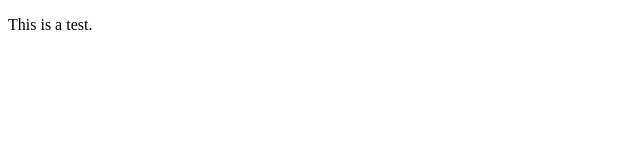
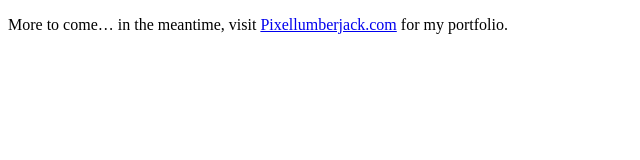
Before and after one commit to edwardscherf/edwardscherf.github.com, a plain HTML site: page index.html in a window 1280 px wide. Shown: the whole page, without its empty margins (0-640 px from the left). Drawn offline with Linux system fonts and the light colour scheme.

Commit message:
Update index.html

```diff
--- a/index.html
+++ b/index.html
@@ -1,9 +1,9 @@
 <!DOCTYPE html>
 <html>
 <head>
-	<title>Testing</title>
+	<title>EdwardScherf.com</title>
 </head>
 <body>
-<p>This is a test.</p>
+<p>More to come… in the meantime, visit <a href="http://pixellumberjack.com">Pixellumberjack.com</a> for my portfolio.</p>
 </body>
 </html>
```
